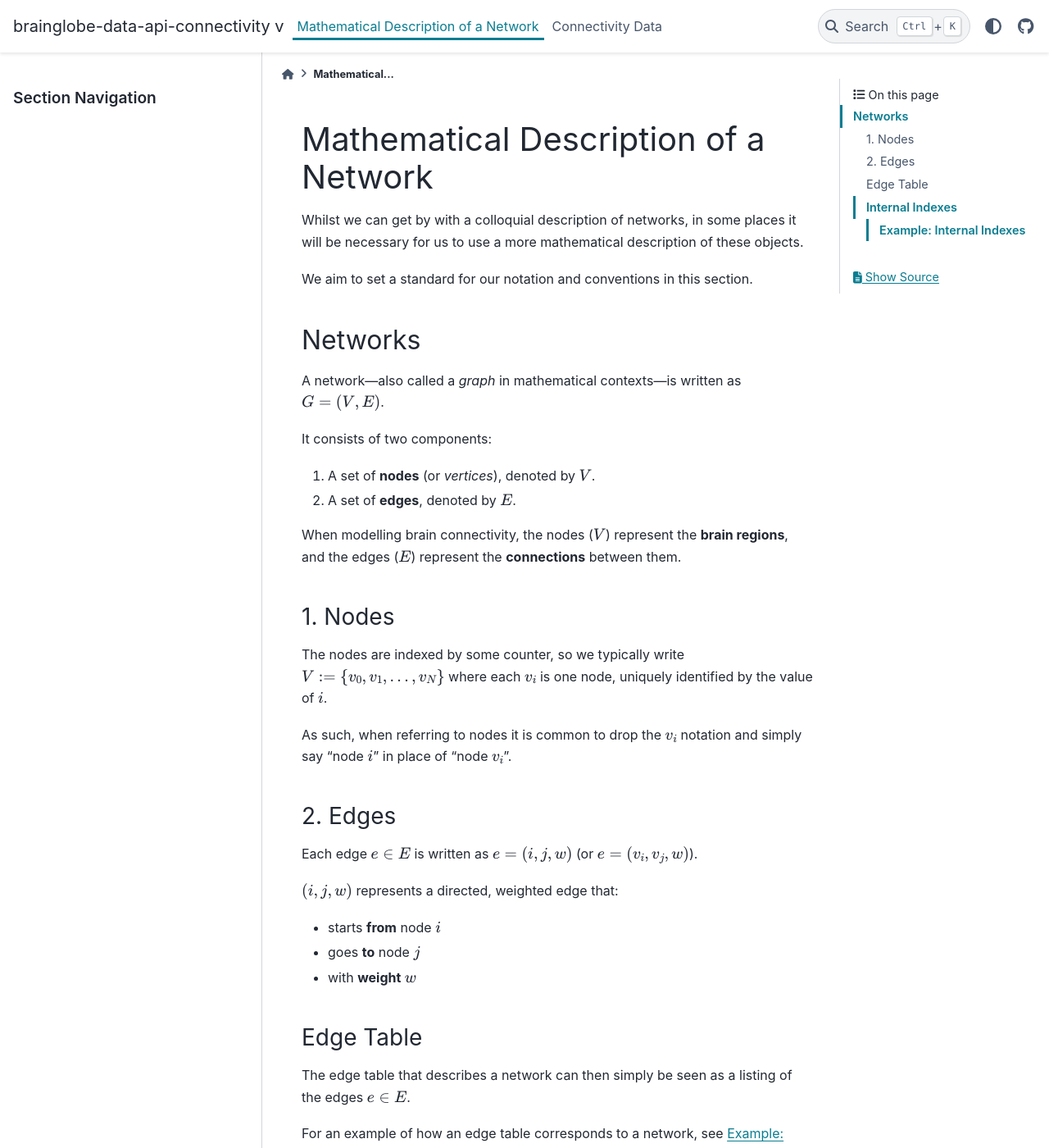
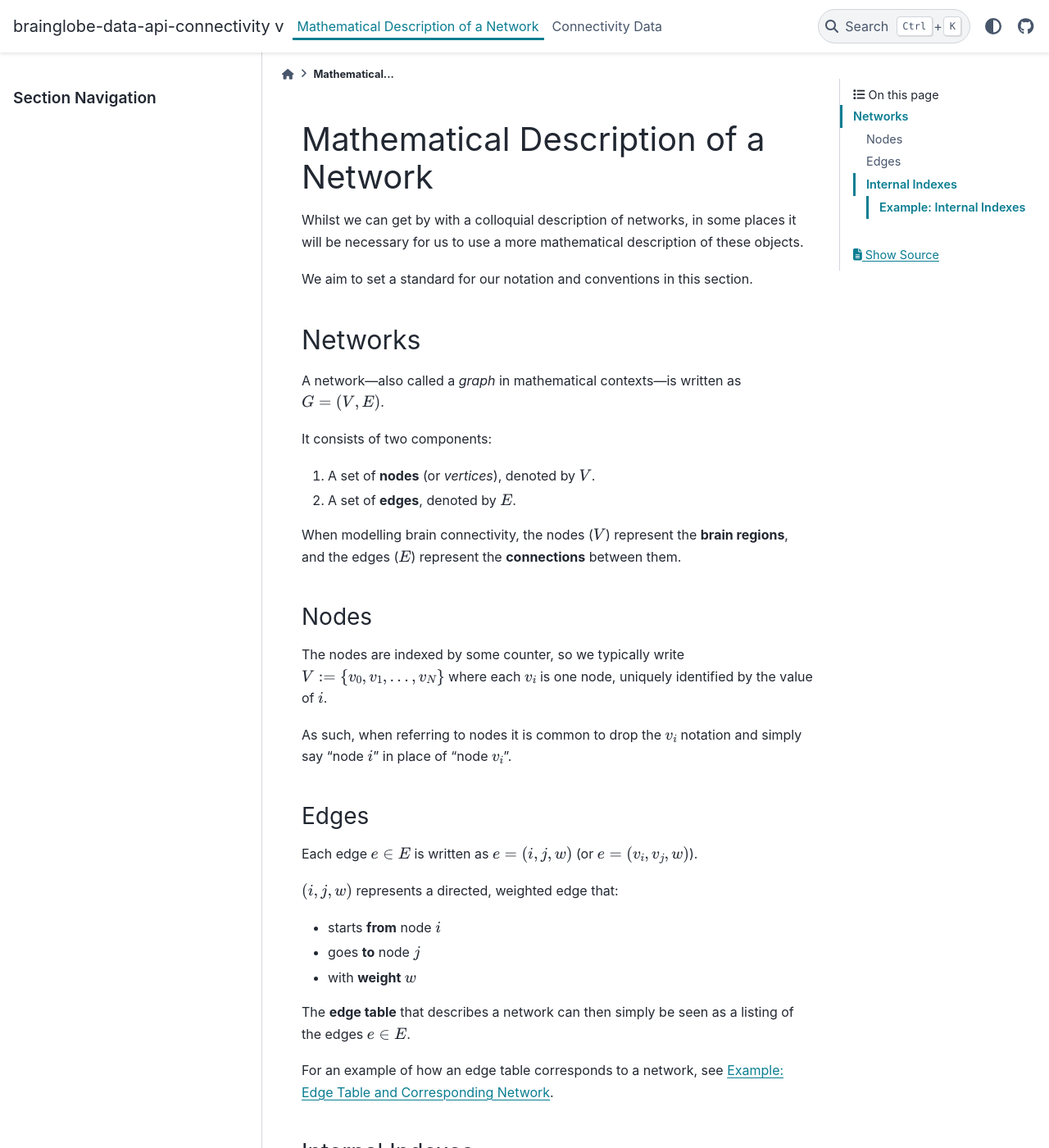
Before and after one commit to brainglobe/brainglobe-data-api-connectivity, a Sphinx documentation site: the page built from docs/source/connectivity-math.md, in a window 1280 px wide and 1400 px high. Shown: the whole window at 82% size. Built offline with Sphinx 7.4.7 and the PyData theme 0.15.4, drawn with Linux system fonts in a browser that asks for light colours; pages that are not in the unit, such as notebooks, are missing from menus.

Commit message:
for clarity remove seperate heading for edge table

```diff
--- a/docs/source/connectivity-math.md
+++ b/docs/source/connectivity-math.md
@@ -13,12 +13,12 @@ It consists of two components:
 
 When modelling brain connectivity, the nodes ($V$) represent the **brain regions**, and the edges ($E$) represent the **connections** between them.
 
-### 1. Nodes
+### Nodes
 The nodes are indexed by some counter, so we typically write $V := \{ v_0, v_1, ..., v_N\}$ where each $v_i$ is one node, uniquely identified by the value of $i$.
 
 As such, when referring to nodes it is common to drop the $v_i$ notation and simply say "node $i$" in place of "node $v_i$".
 
-### 2. Edges
+### Edges
 Each edge $e\in E$ is written as $e = (i, j, w)$ (or $e = (v_i, v_j, w)$).
 
 $(i, j, w)$ represents a directed, weighted edge that:
@@ -27,8 +27,7 @@ $(i, j, w)$ represents a directed, weighted edge that:
 - goes **to** node $j$
 - with **weight** $w$
 
-### Edge Table
-The edge table that describes a network can then simply be seen as a listing of the edges $e\in E$.
+The **edge table** that describes a network can then simply be seen as a listing of the edges $e\in E$.
 
 For an example of how an edge table corresponds to a network, see [Example: Edge Table and Corresponding Network](./connectivity-data.md#example-edge-table-and-corresponding-network).
 
```
